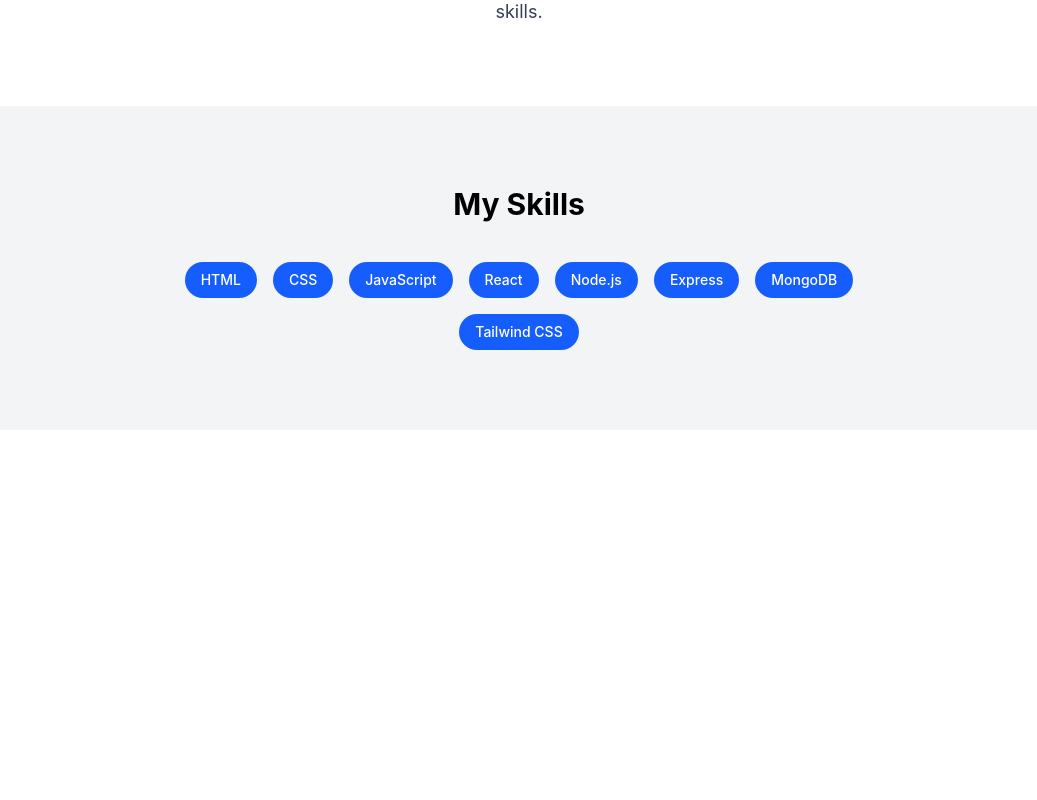
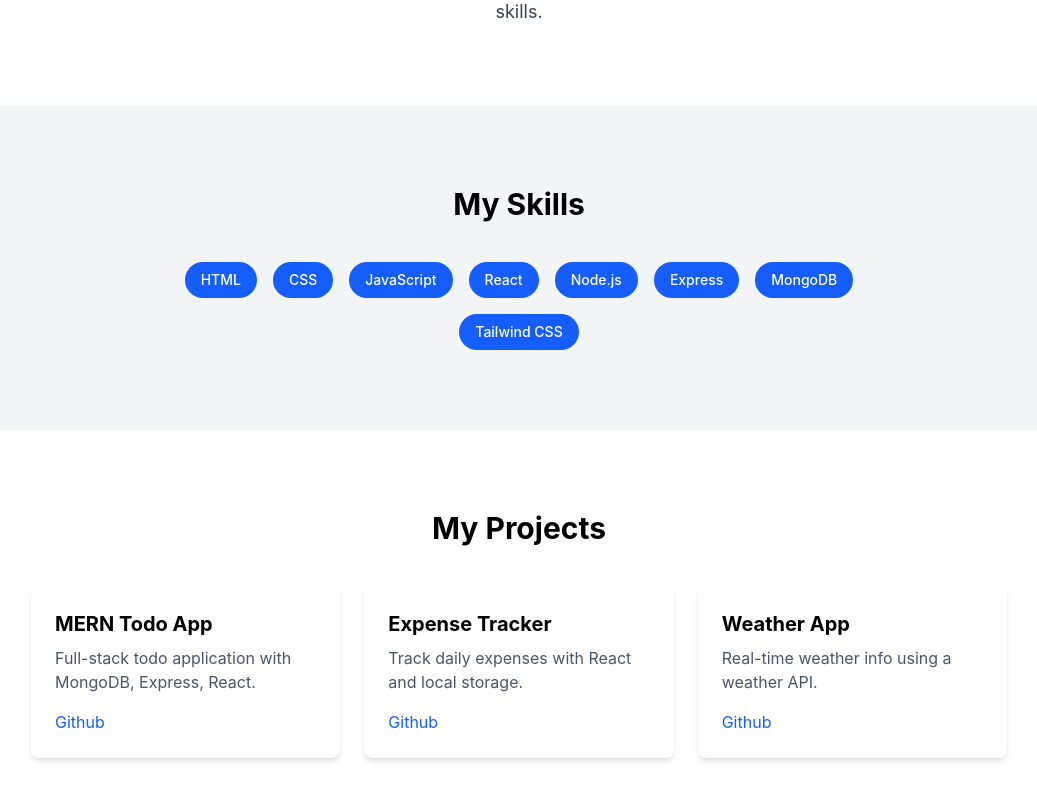
Before and after one commit to Nayan7435/portfolio-react, a React (Vite) app: page / in a window 1280 px wide. Shown: the part 1031-1831 px from the top of the page, without its empty margins (121-1158 px from the left). Before the commit the page ends 1461 px from the top, so only its background shows below. Built offline with nearby package versions, Linux system fonts and the light colour scheme.

Commit message:
ProjectCards and Projects Section is Doned!!!

```diff
--- a/src/App.jsx
+++ b/src/App.jsx
@@ -2,6 +2,7 @@
 import Hero from "./components/Hero"
 import About from "./components/About"
 import Skills from "./components/Skills"
+import Projects from "./components/Projects"
 
 function App() {
   return (
@@ -10,6 +11,7 @@
       <Hero />
       <About />
       <Skills />
+      <Projects />
     </div>
   )
 }
--- a/src/components/ProjectCard.jsx
+++ b/src/components/ProjectCard.jsx
@@ -0,0 +1,20 @@
+function ProjectCard({ title, description, githubLink, liveLink }) {
+    return(
+        <div className="bg-white rounded-lg shadow-md p-6 hover:shadow-xl transition">
+            <h3 className="text-xl font-bold mb-2">{title}</h3>
+            <p className="text-gray-600 mb-4">{description}</p>
+            <div className="flex gap-4">
+                <a href={githubLink} target="_blank" className="text-blue-600 hover:underline">
+                    Github
+                </a>
+                {liveLink && (
+                    <a href={liveLink} target="_blank" className="text-blue-600 hover:underline">
+                        Live Demo
+                    </a>
+                )}
+            </div>
+        </div>
+    )
+}
+
+export default ProjectCard
--- a/src/components/Projects.jsx
+++ b/src/components/Projects.jsx
@@ -0,0 +1,43 @@
+import ProjectCard from "./ProjectCard";
+
+function Projects() {
+  const projectList = [
+    {
+      title: "MERN Todo App",
+      description: "Full-stack todo application with MongoDB, Express, React.",
+      githubLink: "https://github.com/Nayan7435/your-repo",
+      liveLink: "",
+    },
+    {
+      title: "Expense Tracker",
+      description: "Track daily expenses with React and local storage.",
+      githubLink: "https://github.com/Nayan7435/your-repo",
+      liveLink: "",
+    },
+    {
+      title: "Weather App",
+      description: "Real-time weather info using a weather API.",
+      githubLink: "https://github.com/Nayan7435/your-repo",
+      liveLink: "",
+    },
+  ];
+
+  return (
+    <section id="projects" className="py-20 px-6 max-w-5xl mx-auto">
+        <h2 className="text-3xl font-bold text-center mb-10">My Projects</h2>
+        <div className="grid md:grid-cols-3 gap-6">
+            {projectList.map((project) => (
+                <ProjectCard
+                key = {project.title}
+                title = {project.title}
+                description = {project.description}
+                githubLink={project.githubLink}
+                liveLink={project.liveLink}
+                />
+            ))}
+        </div>
+    </section>
+  )
+}
+
+export default Projects;
```
